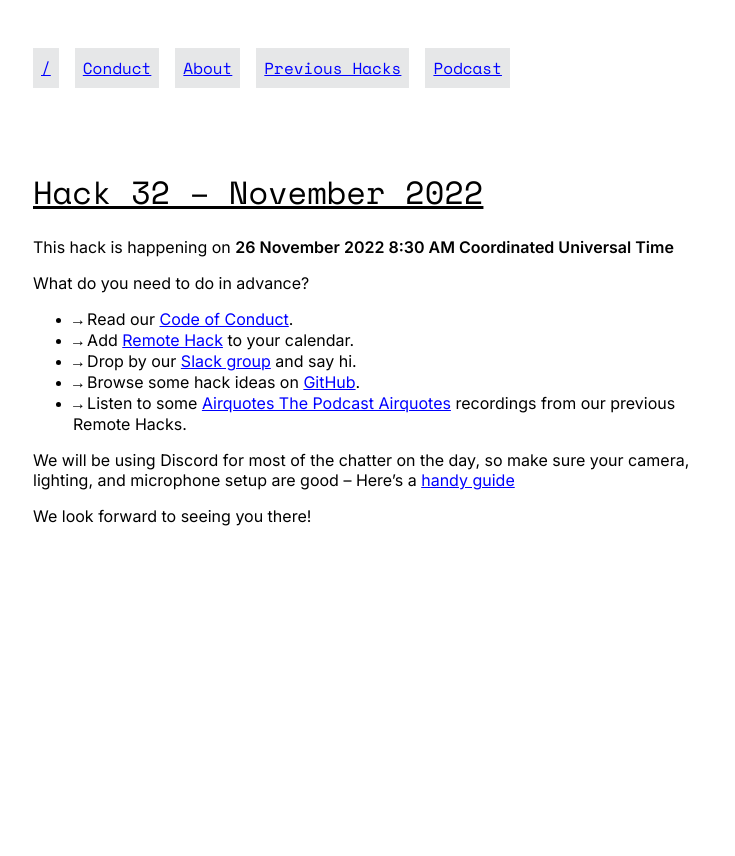
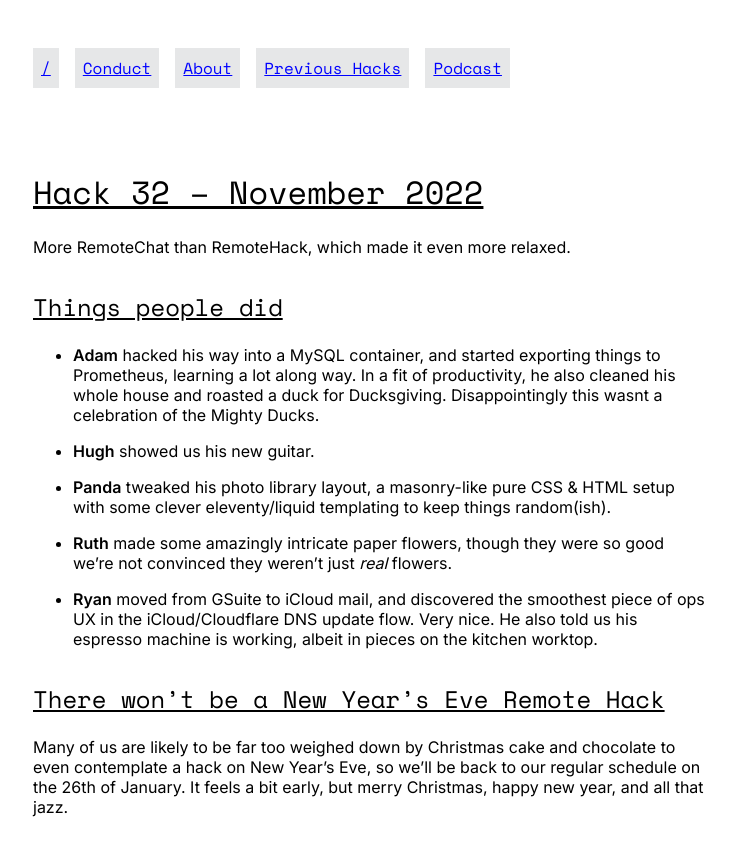
Before and after one commit to remotehack/remotehack.github.io, a Jekyll site: the page built from _hacks/32.md, in a window 1280 px wide. Shown: the top 856 px of the page, without its empty margins (271-1006 px from the left). Built offline with Jekyll 4.4.1, drawn with Linux system fonts in a browser that asks for light colours.

Commit message:
Writeup for November 2022

```diff
--- a/_hacks/32.md
+++ b/_hacks/32.md
@@ -1,5 +1,23 @@
 ---
 hack_number: 32
 date: 2022-11-26
-upcoming: true
+upcoming: false
 ---
+
+More RemoteChat than RemoteHack, which made it even more relaxed.
+
+## Things people did
+
+- **Adam** hacked his way into a MySQL container, and started exporting things to Prometheus, learning a lot along way. In a fit of productivity, he also cleaned his whole house and roasted a duck for Ducksgiving. Disappointingly this wasnt a celebration of the Mighty Ducks.
+
+- **Hugh** showed us his new guitar.
+
+- **Panda** tweaked his photo library layout, a masonry-like pure CSS & HTML setup with some clever eleventy/liquid templating to keep things random(ish).
+
+- **Ruth** made some amazingly intricate paper flowers, though they were so good we're not convinced they weren't just _real_ flowers.
+
+- **Ryan** moved from GSuite to iCloud mail, and discovered the smoothest piece of ops UX in the iCloud/Cloudflare DNS update flow. Very nice. He also told us his espresso machine is working, albeit in pieces on the kitchen worktop.
+
+## There won't be a New Year's Eve Remote Hack
+
+Many of us are likely to be far too weighed down by Christmas cake and chocolate to even contemplate a hack on New Year's Eve, so we'll be back to our regular schedule on the 26th of January. It feels a bit early, but merry Christmas, happy new year, and all that jazz.
```
Also changed, not shown: _hacks/33.md (added, +5 -0 lines).
